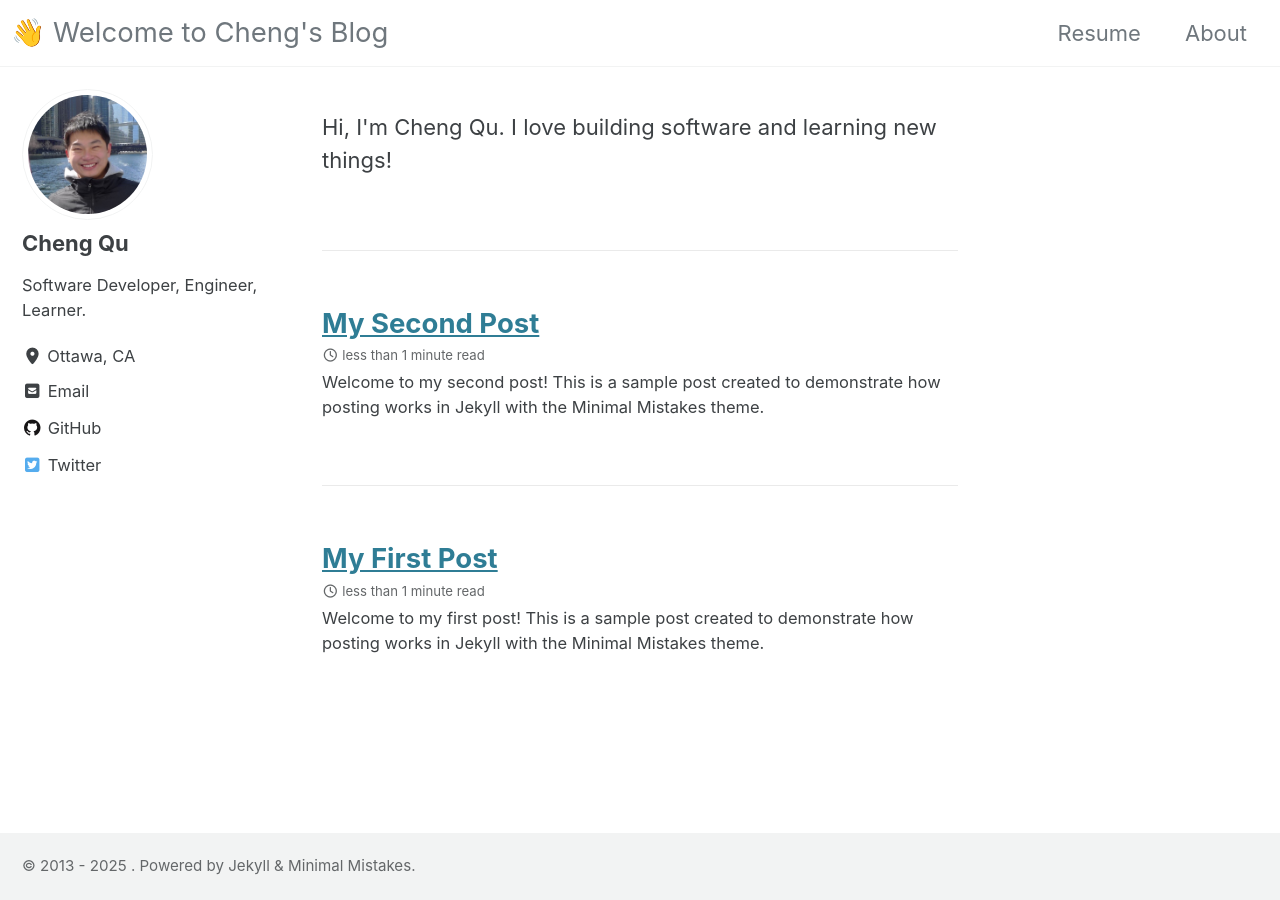
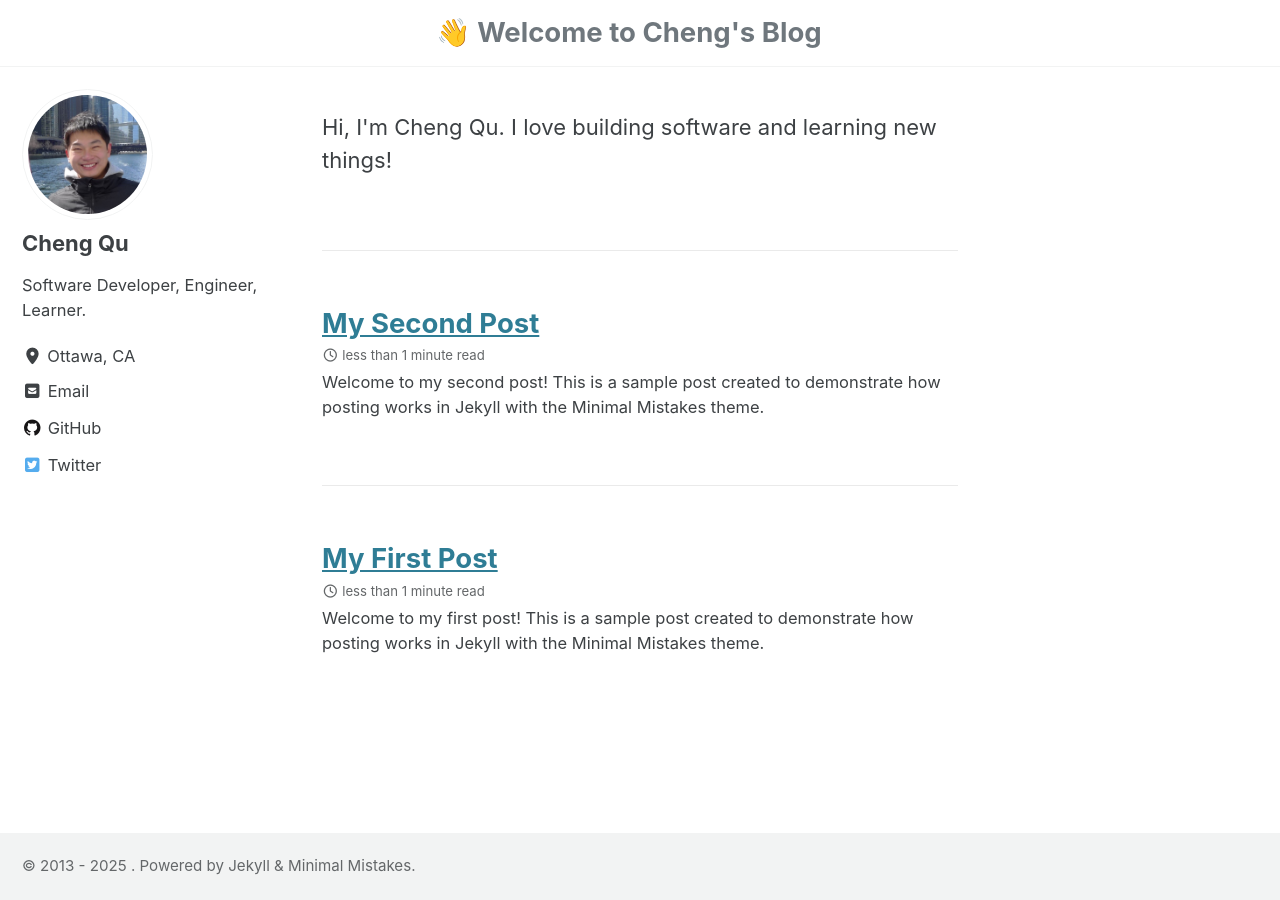
Before and after one commit to ChengQu29/ChengQu.github.io, a Jekyll site: the page built from index.html, in a window 1280 px wide. Built offline with Jekyll 4.4.1, drawn with Linux system fonts in a browser that asks for light colours; cached includes are drawn as plain includes; the list of posts is cut into pages by our own code.

Commit message:
move header to center

```diff
--- a/_data/navigation.yml
+++ b/_data/navigation.yml
@@ -1,9 +1,5 @@
 # main links
 main:
-  - title: "Resume"
-    url: /assets/cv.pdf
-  - title: "About"
-    url: /
   # - title: "Sample Posts"
   #   url: /year-archive/
   # - title: "Sample Collections"
--- a/_includes/masthead.html
+++ b/_includes/masthead.html
@@ -4,13 +4,12 @@
   <div class="masthead__inner-wrap">
     <div class="masthead__menu">
       <nav id="site-nav" class="greedy-nav">
-        {% unless logo_path == empty %}
-          <a class="site-logo" href="{{ '/' | relative_url }}"><img src="{{ logo_path | relative_url }}" alt="{{ site.masthead_title | default: site.title }}"></a>
-        {% endunless %}
-        <a class="site-title" href="{{ '/' | relative_url }}">
-          {{ site.masthead_title | default: site.title | escape_once | strip }}
-          {% if site.subtitle %}<span class="site-subtitle">{{ site.subtitle | escape_once | strip }}</span>{% endif %}
-        </a>
+        <div class="site-title-container">
+          <a class="site-title" href="{{ '/' | relative_url }}">
+            {{ site.masthead_title | default: site.title | escape_once | strip }}
+            {% if site.subtitle %}<span class="site-subtitle">{{ site.subtitle | escape_once | strip }}</span>{% endif %}
+          </a>
+        </div>
         <ul class="visible-links">
           {%- for link in site.data.navigation.main -%}
             <li class="masthead__menu-item">
--- a/_sass/minimal-mistakes/_masthead.scss
+++ b/_sass/minimal-mistakes/_masthead.scss
@@ -16,12 +16,6 @@
     margin-inline: auto;
     padding: 0.5em;
     max-width: 100%;
-    display: -webkit-box;
-    display: -ms-flexbox;
-    display: flex;
-    -webkit-box-pack: justify;
-    -ms-flex-pack: justify;
-    justify-content: space-between;
     font-family: $sans-serif-narrow;
 
     @include breakpoint($x-large) {
@@ -38,24 +32,21 @@
   }
 }
 
-.site-logo img {
-  max-height: 2rem;
+.site-title-container {
+  width: 100%;
+  display: flex;
+  justify-content: center;
 }
 
 .site-title {
-  display: -webkit-box;
-  display: -ms-flexbox;
-  display: flex;
-  -ms-flex-item-align: center;
-  align-self: center;
+  display: inline-block;
   font-weight: bold;
-  // z-index: 20;
+  text-align: center;
 
   &::before {
     content: "👋 Welcome to Cheng's Blog";
     font-size: $type-size-4;
-    margin-right: 1em;
-    font-weight: normal;
+    font-weight: bold;
   }
 }
 
```
